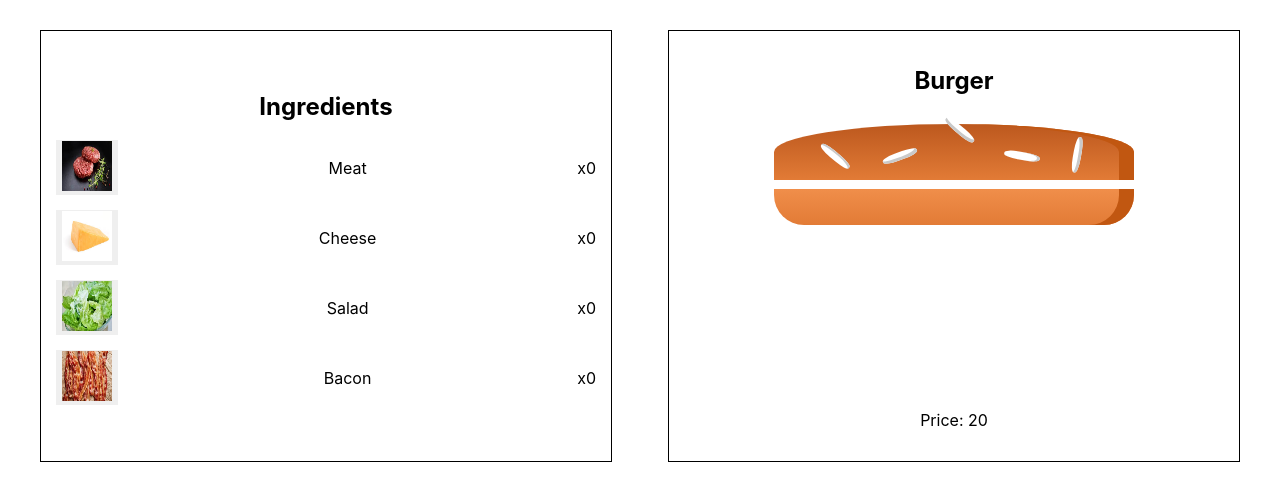
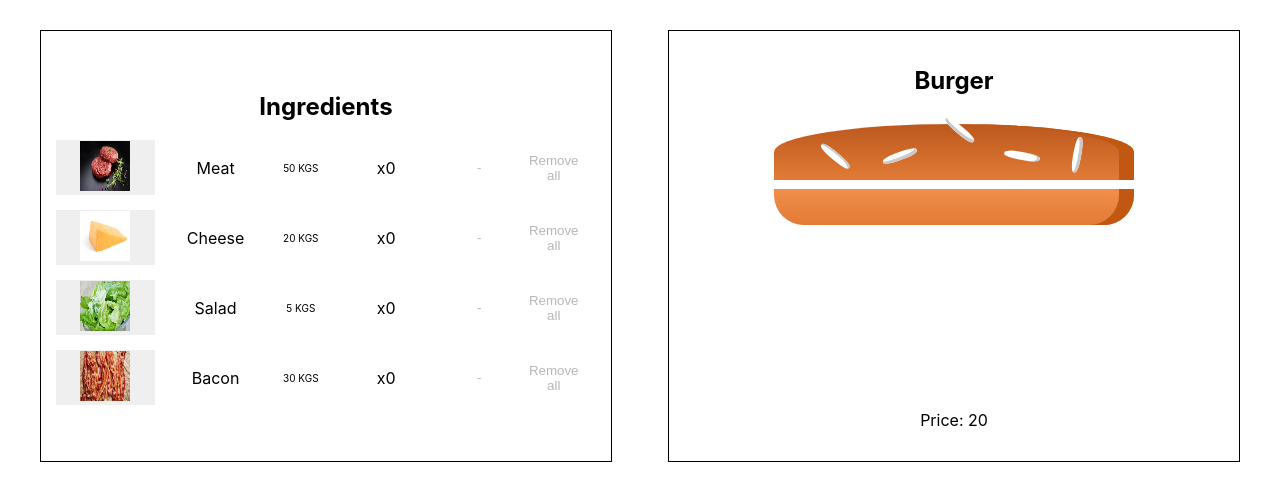
Before and after one commit to KamilyaMukhammedova/hw56-burger-app, a React (Create React App) app: page / in a window 1280 px wide. Shown: the top 500 px of the page. Built offline with nearby package versions, Linux system fonts and the light colour scheme.

Commit message:
#9 Реализация удаления общего количества одного ингредиента

```diff
--- a/src/App.js
+++ b/src/App.js
@@ -54,6 +54,20 @@ const App = () => {
     setIngredients(ingredientsCopy);
   };
 
+  const removeAllIngredients = ingId => {
+    const ingredientsCopy = ingredients.map((ing, index) => {
+      if(ing.id === ingId) {
+        setPrice(prev => prev - (INGREDIENTS[index].price * ing.count));
+        return {
+          ...ing,
+          count: 0,
+        }
+      }
+      return ing;
+    });
+    setIngredients(ingredientsCopy);
+  };
+
   const getFilling = () => {
     const fillingArray = [];
     for(let i = 0; i < ingredients.length; i++) {
@@ -61,8 +75,13 @@ const App = () => {
         fillingArray.push(ingredients[i].name);
       }
     }
+    return fillingArray;
+  };
 
-    return fillingArray;
+  const getFillingComponent = () => {
+    return getFilling().map((filling, index) => {
+      return <Filling key={index} className={filling}/>;
+    });
   };
 
   const ingredientsComponent =
@@ -71,16 +90,10 @@ const App = () => {
       ing={INGREDIENTS}
       addIng={addIngredient}
       removeIng={removeIngredient}
+      removeAllIng={removeAllIngredients}
     />;
 
-  const getFillingComponent = () => {
-    return getFilling().map((filling, index) => {
-      return <Filling key={index} className={filling}/>;
-    });
-  };
-
   const priceComponent = <Price price={price}/>;
-
   const burgerComponent = <Burger children={getFillingComponent()}/>;
 
   return (
--- a/src/components/Ingredients/Ingredients.js
+++ b/src/components/Ingredients/Ingredients.js
@@ -6,10 +6,12 @@ const Ingredients = (props) => {
     return <OneIngredient
       key={ingredient.id}
       image={props.ing[index].image}
+      price={props.ing[index].price}
       addIng={() => props.addIng(ingredient.id)}
       name={props.ing[index].name}
       count={ingredient.count}
       removeIng={() => props.removeIng(ingredient.id)}
+      removeAllIng={() => props.removeAllIng(ingredient.id)}
     />
   });
 };
--- a/src/components/OneIngredient/OneIngredient.css
+++ b/src/components/OneIngredient/OneIngredient.css
@@ -1,11 +1,18 @@
 .IngredientDiv {
     display: flex;
     justify-content: space-between;
+    margin-bottom: 15px;
     align-items: center;
-    margin-bottom: 15px;
 }
 
 .IngImg {
     width: 50px;
     height: 50px;
 }
+
+.BtnRemove {
+    border: none;
+    width: 13%;
+    margin-right: 10px;
+    height: 37px;
+}
--- a/src/components/OneIngredient/OneIngredient.js
+++ b/src/components/OneIngredient/OneIngredient.js
@@ -4,17 +4,29 @@ import './OneIngredient.css';
 const OneIngredient = (props) => {
   return (
     <div className="IngredientDiv">
-      <button onClick={props.addIng} style={{border: 'none'}}>
+      <button onClick={props.addIng} style={{border: 'none', width: '20%'}}>
         <img src={props.image} alt={props.name} className="IngImg"/>
       </button>
-      <p>{props.name}</p>
-      <p>x{props.count}</p>
+      <p style={{width: '25%'}}>{props.name}</p>
+      <p style={{width: '10%', fontSize: '10px'}}>{props.price} KGS</p>
+      <p style={{width: '25%'}}>x{props.count}</p>
       <button
         type="button"
+        className="BtnRemove"
         onClick={props.removeIng}
-        style={props.count === 0 ? {display: 'none'} : {display: 'inline-block'}}
+        style={props.count !== 0 ? {backgroundColor: '#96c962'} : {backgroundColor: 'inherit'}}
+        disabled={props.count === 0}
       >
-        Remove one
+        -
+      </button>
+      <button
+        type="button"
+        className="BtnRemove"
+        onClick={props.removeAllIng}
+        style={props.count !== 0 ? {backgroundColor: 'green'} : {backgroundColor: 'inherit'}}
+        disabled={props.count === 0}
+      >
+        Remove all
       </button>
     </div>
   );
```
